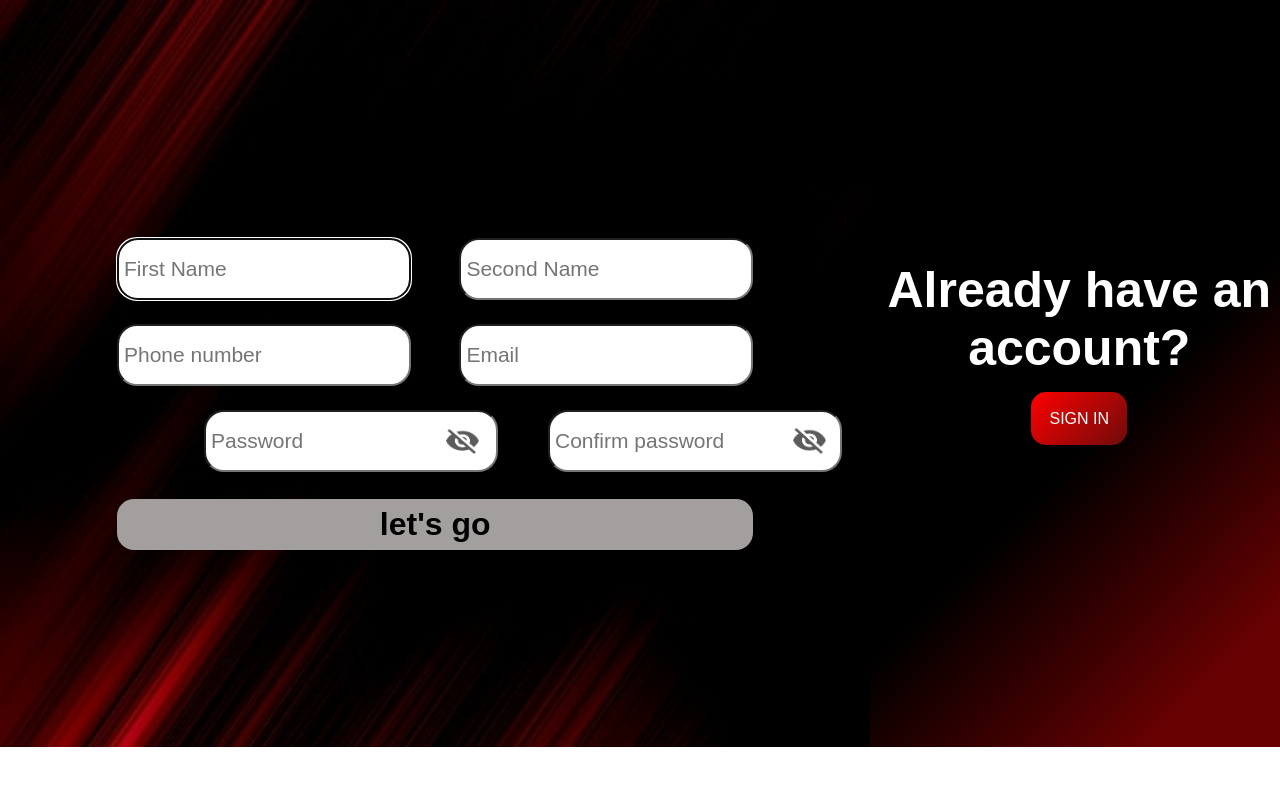
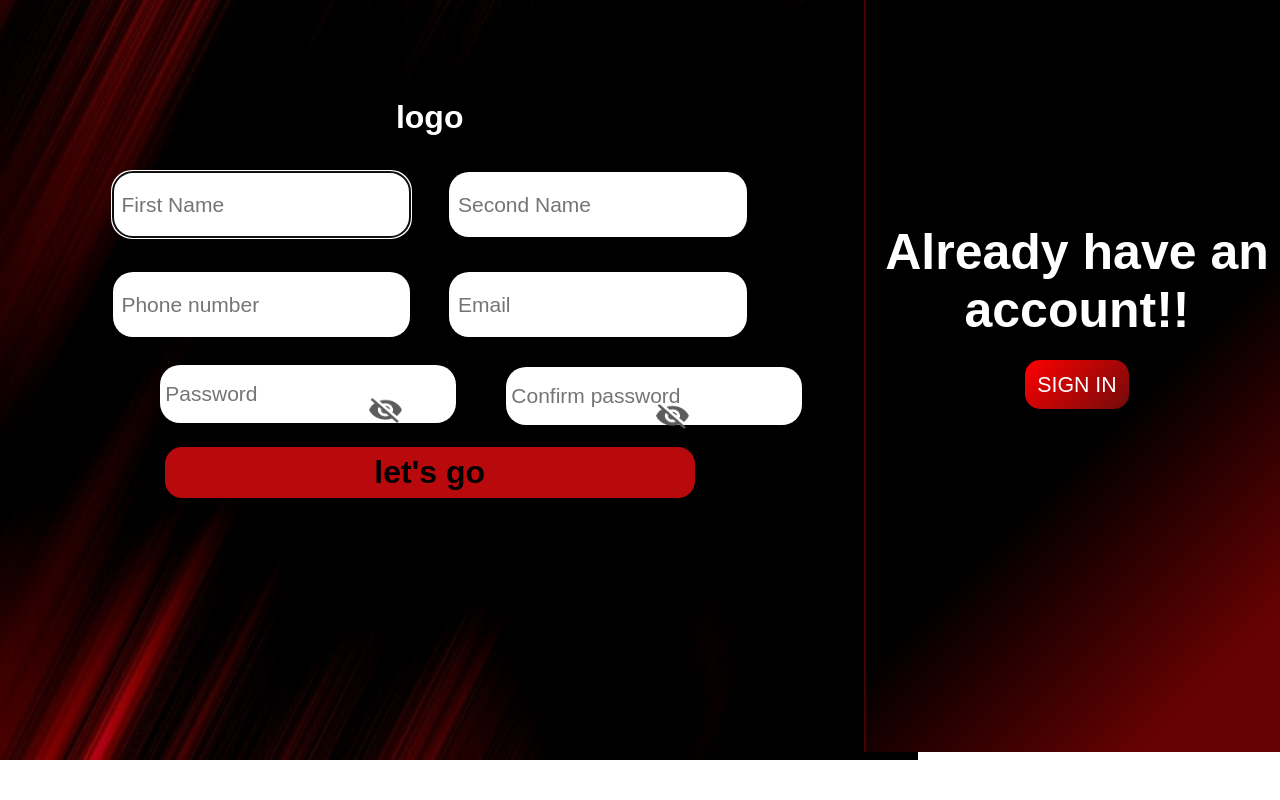
Before and after one commit to AdhamMontaser/FitNation, a PHP site: page /signup.html in a window 1280 px wide. Run offline with PHP 8.4, Linux system fonts and the light colour scheme.

Commit message:
sign up take four

```diff
--- a/css/signup.css
+++ b/css/signup.css
@@ -1,8 +1,8 @@
 html{
     overflow-y: hidden;
     overflow-x: hidden;
-    margin-top: -8px;
-    margin-right: -13px;
+    margin-top: -1%;
+    margin-right: -1%;
     font-family: 'Oswald', sans-serif;
 }
 
@@ -10,78 +10,82 @@ body{
     width: 99%;
     height: 100%;
     display: flex;
+    background-image: url(../assets/img/SignUp_Background.jpg);
+    background-size: 71% 100%;
+    background-repeat: no-repeat;
+
 }
 
 #divForm{
     width: 68%;
-    padding-top: 169px;
-    margin-left: -8px;
+    padding-top: 8%;
+    margin-left: -1%;
     text-align: center;
-    background-image: url(../assets/img/SignUp_Background.jpg);
-    background-size: cover;
-    background-repeat: no-repeat;
 }
 
 #h1Up{
     padding: 12px;
     margin: -11px;
+    color: white;
 }
 
 .inputFirstRow{
-    margin: 12px 22px;
-    padding: 5px;
+    margin: 2% 2%;
+    padding: 1%;
     height: 48px;
     width: 280px;
     border-radius: 20px;
     font-size: 21px;
-    /* border: none; */
+    border: none;
 }
 
-.passdiv{
+.passDiv{
     display: flex;
     align-items: center;
 }
 
 .inputPass{
-    margin-top: 12px;
-    margin-left: 204px;
+    margin-top: 1%;
+    margin-left: 19%;
     padding: 5px;
     height: 48px;
-    width: 280px;
+    width: 286px;
     border-radius: 20px;
     font-size: 21px;
+    border: none;
 }
 
-.inputconfirmPass{
+.inputConfirmPass{
     margin-top: 12px;
     margin-left: 50px;
     padding: 5px;
     height: 48px;
-    width: 280px;
+    width: 286px;
     border-radius: 20px;
     font-size: 21px;
+    border: none;
 }
 
 #eye{
     cursor: pointer;
     width: 33px;
-    margin: -121px 446px;
+    margin: -11.5% 43%;
     display: flex;
 }
 
 #confirmEye{
     cursor: pointer;
     width: 33px;
-    margin: 95px 793px;
+    margin: 9.25% 76%;
     display: flex;
 }
 
 #submit{
-    background-color: rgb(163, 159, 158);
-    margin-top: 27px;
+    background-color: rgb(184 10 12);
+    margin-top: 2.5%;
     border-radius: 17px;
     transition: 0.5s;
-    width: 636px;
+    width: 61%;
     height: 51px;
     border: unset;
     font-weight: 700;
@@ -90,28 +94,28 @@ body{
 }
 
 #submit:hover{
-    background-color: #183D3D;
-    color: #ebe9e9;
+    background-color: #500101;
+    color: white;
 }
 
-#divsignin{
-    width: 495px;
-    height: 747px;
-    background: linear-gradient(315deg, rgb(104, 1, 2) 12%, rgba(0,0,0,1) 43%);
+#divSignIn{
+    width: 33%;
+    height: 757px;
+    background-image: linear-gradient(315deg, rgb(104, 1, 2) 12%, rgba(0,0,0,1) 43%);
     text-align: center;
-    /* border-left: solid 1px yellow; */
+    border-left: solid 2px rgb(74 0 1);
 }
 
 #h1In{
     color: white;
     font-weight: bold;
     font-size: 50px;
-    padding-top: 227px;
+    padding-top: 46%;
 }
 
 .btn {
-    margin: 10px;
-    padding: 18px;
+    font-size: 16pt;
+    padding: 3%;
     text-align: center;
     transition: 0.5s;
     background-size: 200% auto;
--- a/signup.html
+++ b/signup.html
@@ -7,7 +7,7 @@
 
   <body>
     <div id="divForm">
-      <form action="" method="get">
+      <form action="" method="post">
         <h1 id="h1Up">logo</h1>
         <br />
 
@@ -44,7 +44,7 @@
           required
         /><br />
 
-        <div class="passdiv">
+        <div class="passDiv">
           <input
             type="password"
             name="pass"
@@ -57,7 +57,7 @@
           <input
             type="password"
             name="confirmpass"
-            class="inputconfirmPass"
+            class="inputConfirmPass"
             id="confirmPassword"
             placeholder="Confirm password"
             required
@@ -71,8 +71,8 @@
       </form>
     </div>
 
-    <div id="divsignin">
-      <h1 id="h1In">Already have an account?</h1>
+    <div id="divSignIn">
+      <h1 id="h1In">Already have an account!!</h1>
 
       <a href="login.html" class="btn btn-1">SIGN IN</a>
     </div>
```
